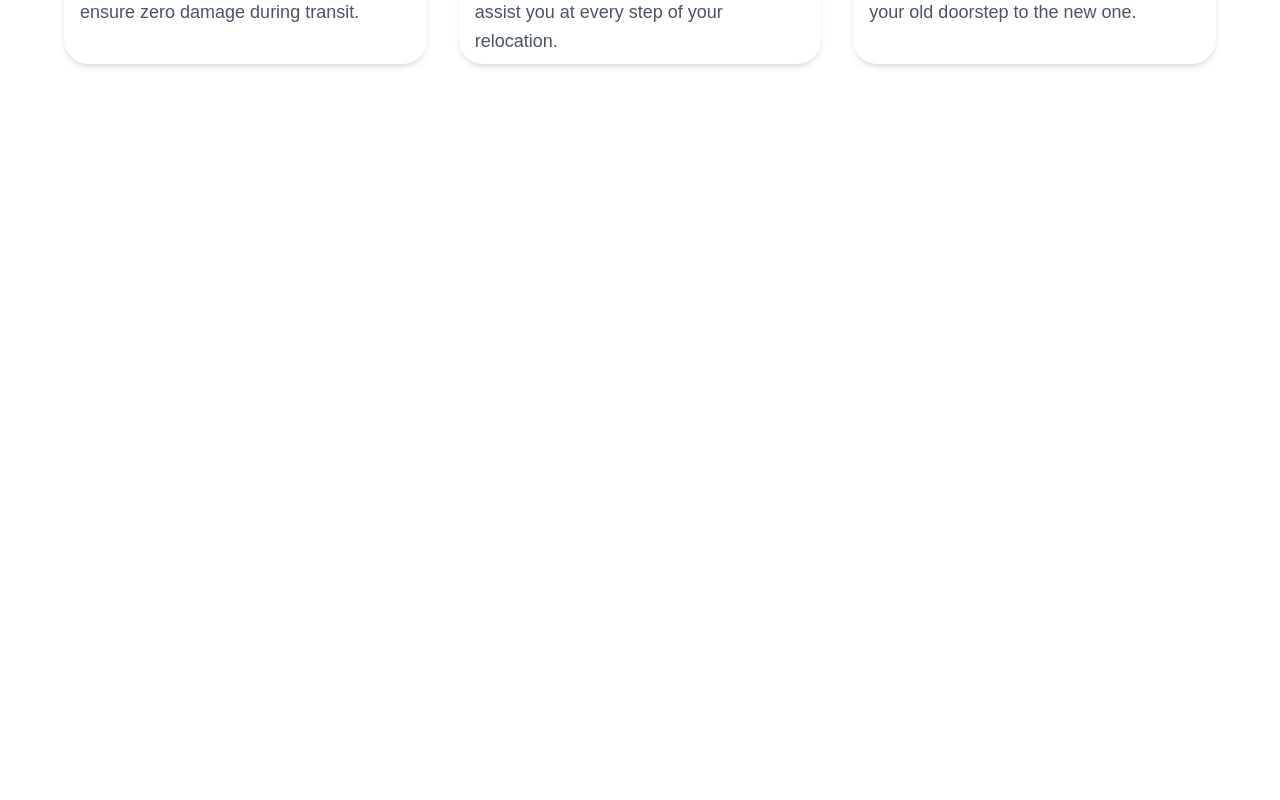
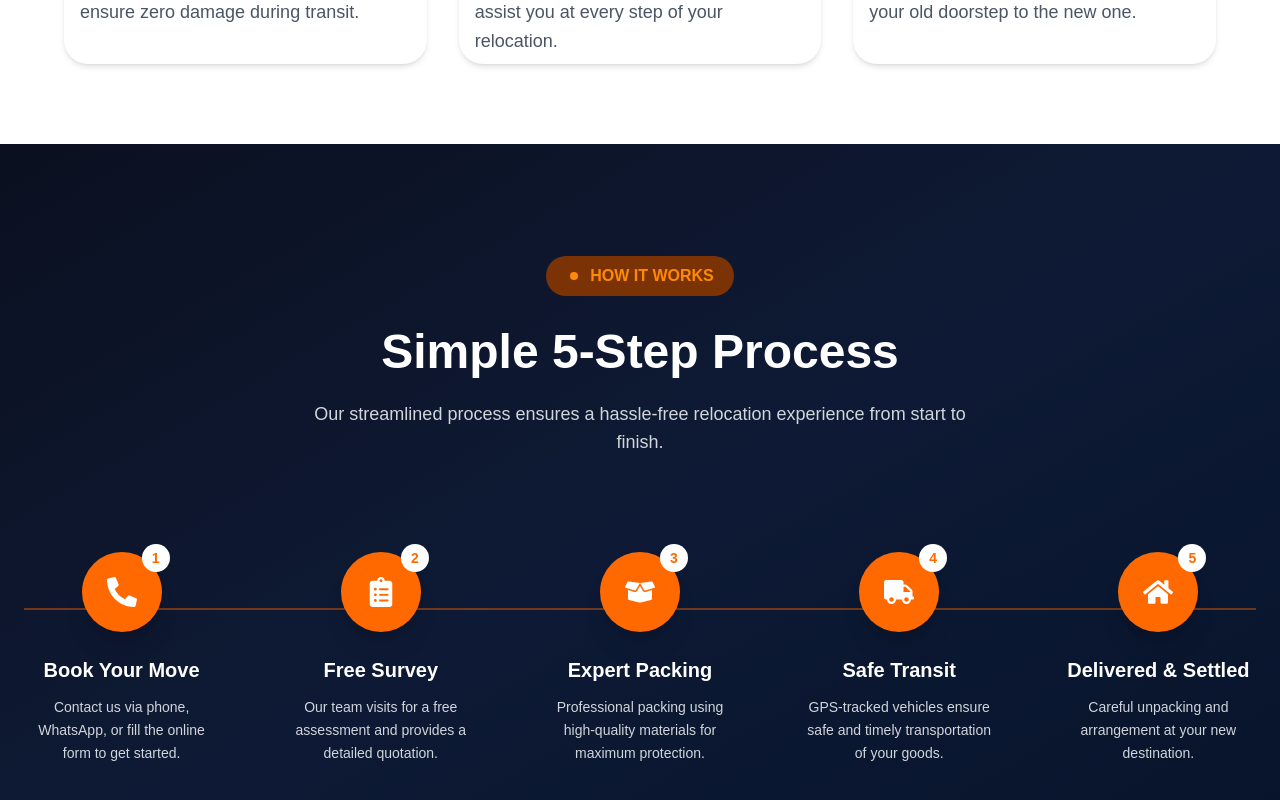
Before and after one commit to Ratneshch/RapoPackersMovers, a Next.js app: page / in a window 1280 px wide. Shown: the part 2720-3520 px from the top of the page. Before the commit the page ends 2864 px from the top, so only its background shows below. Built offline with nearby package versions, Linux system fonts and the light colour scheme.

Commit message:
Process page done

```diff
--- a/src/app/page.js
+++ b/src/app/page.js
@@ -1,5 +1,6 @@
 import HeroBanner from '@/components/HeroBanner'
 import OurSerives from '@/components/OurSerives'
+import Process from '@/components/Process'
 import WhyChooseUs from '@/components/WhyChooseUs'
 import React from 'react'
 
@@ -9,6 +10,7 @@ const page = () => {
       <HeroBanner/>
       <OurSerives/>
       <WhyChooseUs/>
+      <Process/>
     </div>
   )
 }
--- /dev/null
+++ b/src/components/Process.js
@@ -0,0 +1,106 @@
+import React from "react";
+import { GoDotFill } from "react-icons/go";
+import {
+  FaPhoneAlt,
+  FaClipboardList,
+  FaBoxOpen,
+  FaTruck,
+  FaHome,
+} from "react-icons/fa";
+
+const steps = [
+  {
+    title: "Book Your Move",
+    desc: "Contact us via phone, WhatsApp, or fill the online form to get started.",
+    icon: <FaPhoneAlt />,
+  },
+  {
+    title: "Free Survey",
+    desc: "Our team visits for a free assessment and provides a detailed quotation.",
+    icon: <FaClipboardList />,
+  },
+  {
+    title: "Expert Packing",
+    desc: "Professional packing using high-quality materials for maximum protection.",
+    icon: <FaBoxOpen />,
+  },
+  {
+    title: "Safe Transit",
+    desc: "GPS-tracked vehicles ensure safe and timely transportation of your goods.",
+    icon: <FaTruck />,
+  },
+  {
+    title: "Delivered & Settled",
+    desc: "Careful unpacking and arrangement at your new destination.",
+    icon: <FaHome />,
+  },
+];
+
+const Process = () => {
+  return (
+    <div className="w-full py-28 px-6 bg-gradient-to-br from-[#0b1020] via-[#0e1a35] to-[#07142b] text-white">
+
+      {/* Badge */}
+      <div className="flex justify-center">
+        <span className="text-orange-400 text-md font-semibold px-5 py-2 bg-amber-900 rounded-full flex items-center gap-2">
+          <GoDotFill />
+          HOW IT WORKS
+        </span>
+      </div>
+
+      {/* Heading */}
+      <h2 className="text-5xl font-bold text-center mt-8">
+        Simple 5-Step Process
+      </h2>
+
+      {/* Subtext */}
+      <p className="text-center text-lg text-gray-300 mt-6 max-w-2xl mx-auto">
+        Our streamlined process ensures a hassle-free relocation experience
+        from start to finish.
+      </p>
+
+      {/* Timeline */}
+      <div className="relative max-w-7xl mx-auto mt-24">
+
+        {/* Line */}
+        <div className="hidden lg:block absolute top-14 left-0 w-full h-[2px] bg-orange-500/40" />
+
+        {/* Steps */}
+        <div className="grid grid-cols-1 sm:grid-cols-2 lg:grid-cols-5 gap-16 relative">
+          {steps.map((step, index) => (
+            <div key={index} className="text-center relative">
+
+              {/* Icon */}
+            <div className="
+  relative mx-auto w-20 h-20 rounded-full
+  bg-orange-500 flex items-center justify-center
+  text-3xl shadow-xl
+  transition-transform duration-300 ease-out
+  hover:scale-125
+">
+                {step.icon}
+
+                {/* Step number */}
+                <span className="absolute -top-2 -right-2 w-7 h-7 rounded-full bg-white text-orange-500 text-sm font-bold flex items-center justify-center">
+                  {index + 1}
+                </span>
+              </div>
+
+              {/* Title */}
+              <h3 className="mt-6 text-xl font-semibold">
+                {step.title}
+              </h3>
+
+              {/* Description */}
+              <p className="mt-3 text-gray-300 text-sm leading-relaxed">
+                {step.desc}
+              </p>
+            </div>
+          ))}
+        </div>
+      </div>
+    </div>
+  );
+};
+
+export default Process;
```
